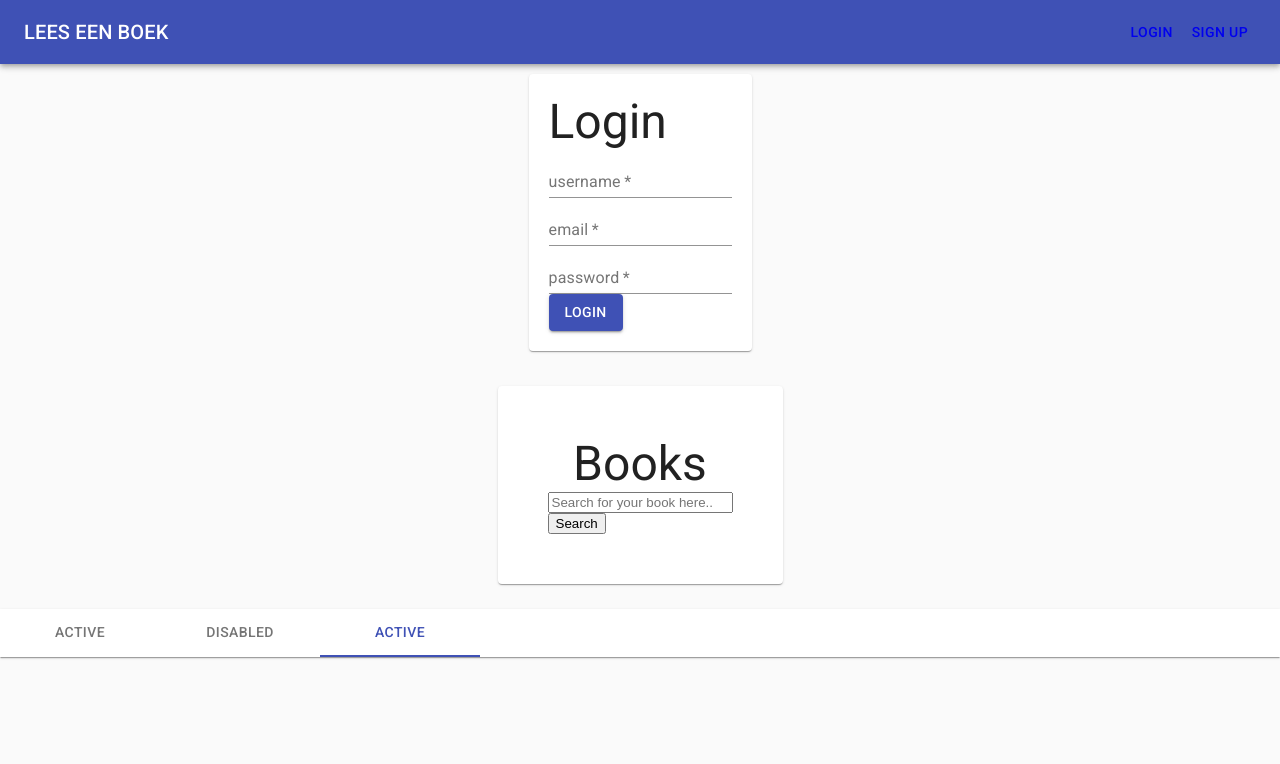
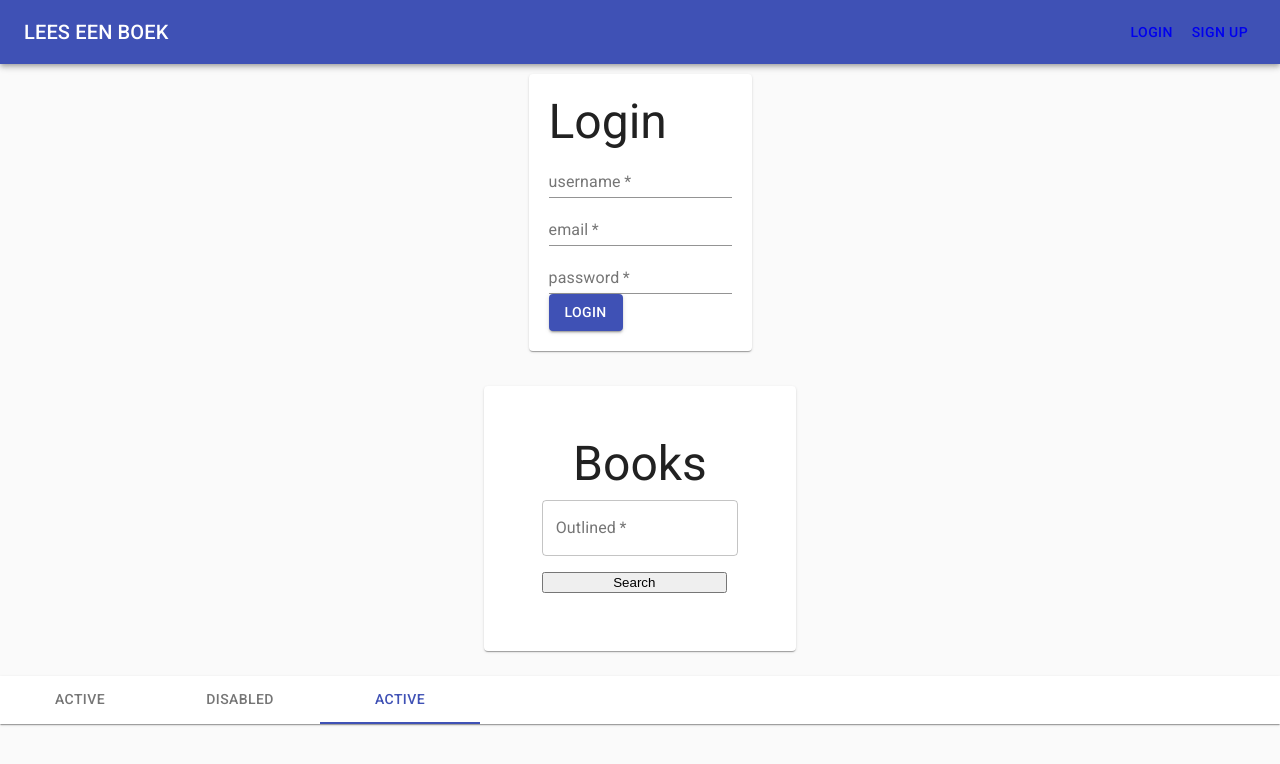
Before and after one commit to charlotkroon/leeseenboek-client, a React (Create React App) app: page /login in a window 1280 px wide. Shown: the top 764 px of the page. Built offline with nearby package versions, Linux system fonts and the light colour scheme.

Commit message:
Design Textfield in BookSearchForm

```diff
--- a/package.json
+++ b/package.json
@@ -18,8 +18,7 @@
     "redux": "^4.0.5",
     "redux-thunk": "^2.3.0",
     "superagent": "^5.2.2",
-    "typeface-roboto": "0.0.75",
-    "superagent": "^5.2.2"
+    "typeface-roboto": "0.0.75"
   },
   "scripts": {
     "start": "react-scripts start",
--- a/src/components/Books/BookSearchForm.js
+++ b/src/components/Books/BookSearchForm.js
@@ -4,15 +4,29 @@ import React, { useState } from "react";
 import Grid from "@material-ui/core/Grid";
 import Typography from "@material-ui/core/Typography";
 import Paper from "@material-ui/core/Paper";
+import { makeStyles } from "@material-ui/core/styles";
+import TextField from "@material-ui/core/TextField";
 //step 1 import useState from react so i can use it
 
 const style = {
   Paper: { padding: 50, marginTop: 25, marginBottom: 25 }
 };
+
+const useStyles = makeStyles(theme => ({
+  root: {
+    "& > *": {
+      margin: theme.spacing(1),
+      width: "25ch"
+    }
+  }
+}));
+
 export default function BookSearchForm(props) {
   // const dispatch = useDispatch();
 
   const [keyword, set_keyword] = useState(""); //my first hook!
+
+  const classes = useStyles();
 
   return (
     <Grid container justify="center">
@@ -20,9 +34,16 @@ export default function BookSearchForm(props) {
         <Typography variant="h3" align="center">
           Books
         </Typography>
-          <form onSubmit={e => props.handleSearch(keyword)}>
+        <form
+          className={classes.root}
+          onSubmit={e => props.handleSearch(keyword)}
+        >
           <Grid item>
-              <input
+            <TextField
+              required
+              id="outlined-basic"
+              label="Outlined"
+              variant="outlined"
               type="text"
               name="search"
               placeholder="Search for your book here.."
--- a/src/components/Login/LoginForm.js
+++ b/src/components/Login/LoginForm.js
@@ -10,7 +10,6 @@ import Button from "@material-ui/core/Button";
 const style = {
   Paper: { padding: 20, marginTop: 10, marginBottom: 10 }
 };
-
 
 const LoginForm = props => {
   if (props.loggedInUser.length === 0) {
@@ -55,7 +54,7 @@ const LoginForm = props => {
                 onChange={props.onChange}
               />
             </Grid>
-            <Grid Item justify="center">
+            <Grid Item justify="centered">
               <Button variant="contained" color="primary" type="submit">
                 Login
               </Button>
```
Also changed, not shown: 1 other file (tests, documents, lock files or other folders). Lines whose indentation alone changed are shown as unchanged.
